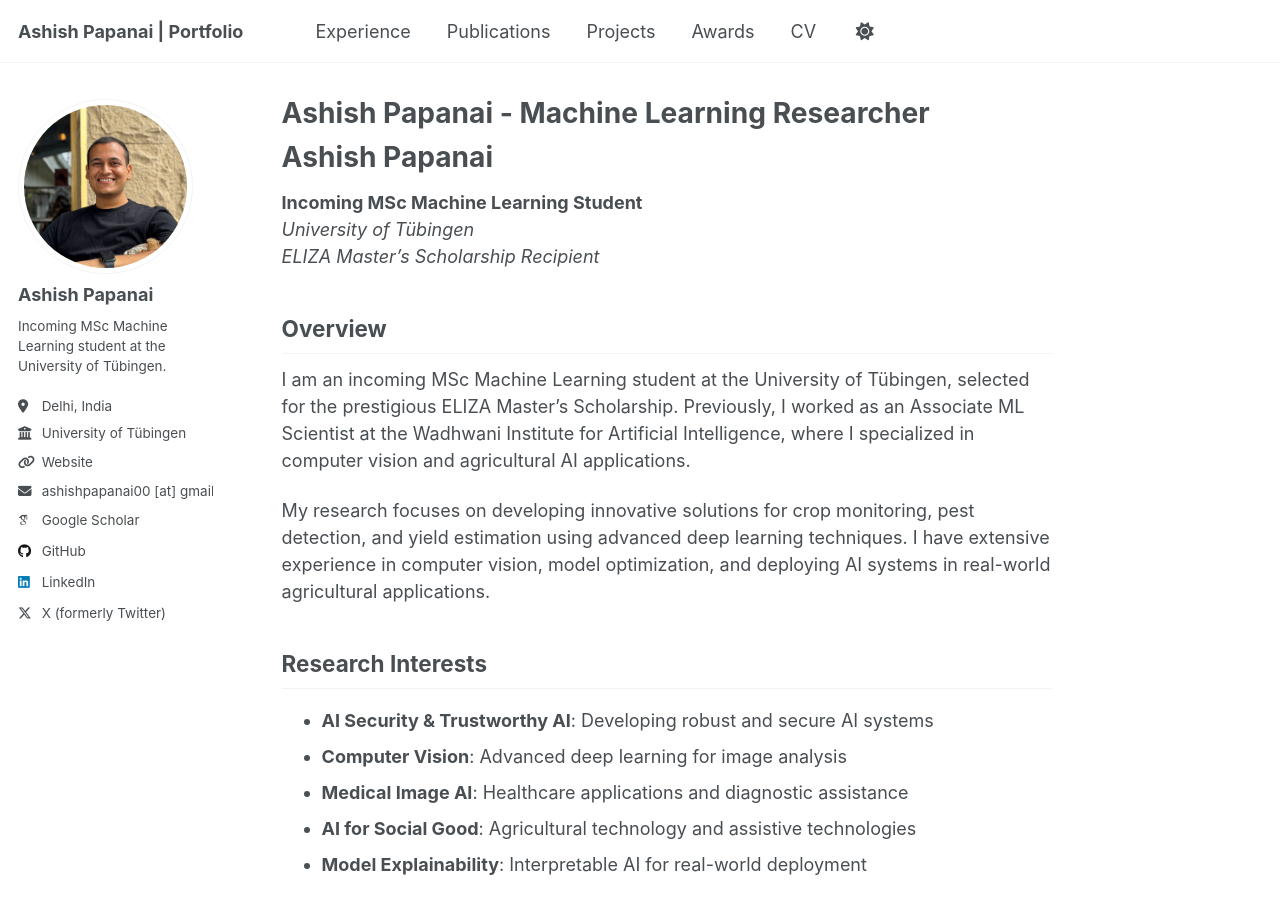
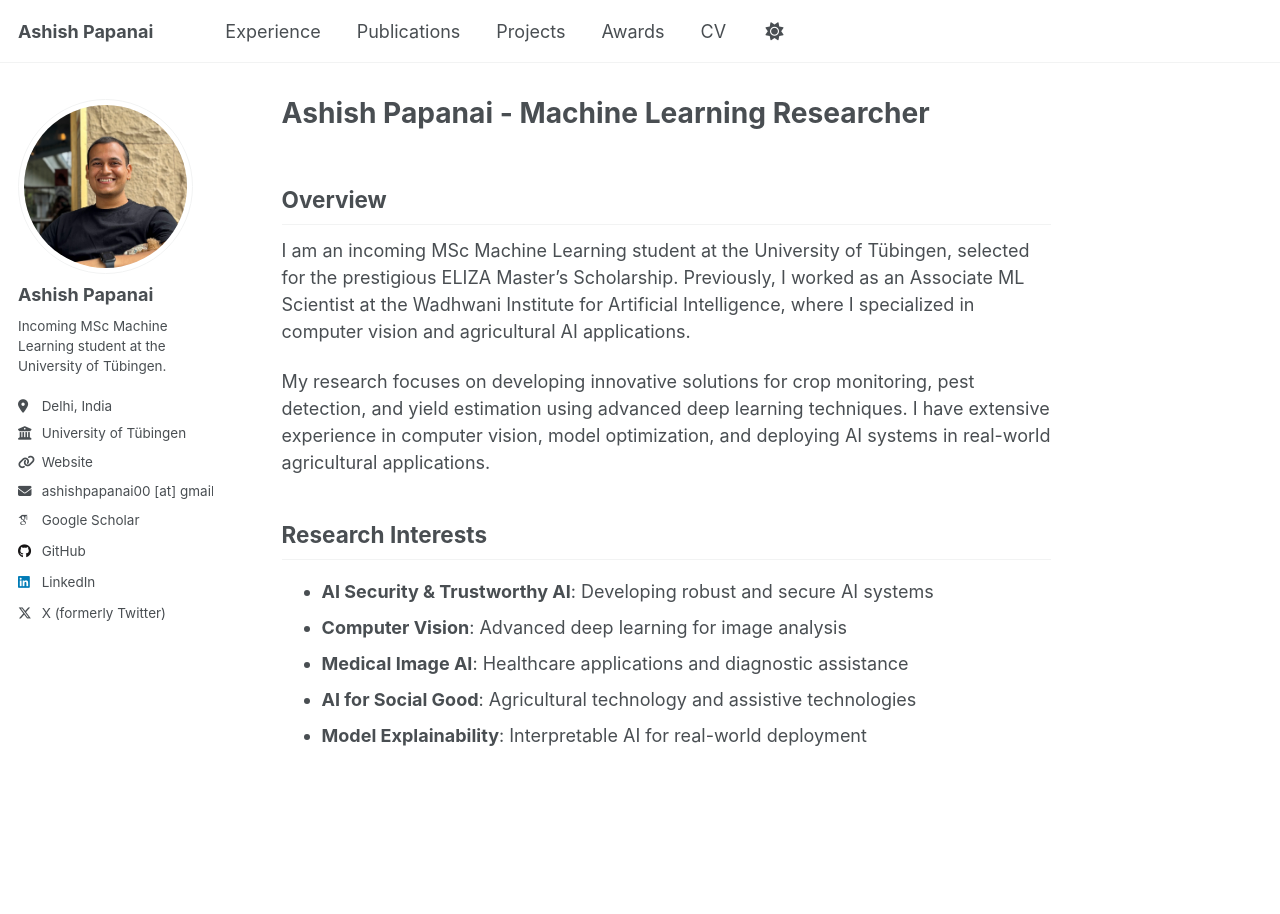
Before and after one commit to ashishpapanai/ashishpapanai.github.io, a Jekyll site: the page built from _pages/about.md, in a window 1280 px wide and 1085 px high. Shown: the top 914 px of the window. Built offline with Jekyll 4.4.1, drawn with Linux system fonts in a browser that asks for light colours; some web fonts are replaced.

Commit message:
Fixed config

```diff
--- a/_config.yml
+++ b/_config.yml
@@ -9,7 +9,7 @@
 # Basic Site Settings
 locale                   : "en-US"
 site_theme               : "default" # Currently available options are "default", "air"
-title                    : "Ashish Papanai | Portfolio"
+title                    : "Ashish Papanai"
 title_separator          : "-"
 name                     : &name "Ashish Papanai"
 description              : &description "Machine Learning Researcher and Associate ML Scientist at Wadhwani Institute for Artificial Intelligence"
--- a/_pages/about.md
+++ b/_pages/about.md
@@ -7,11 +7,11 @@ redirect_from:
   - /about.html
 ---
 
-# Ashish Papanai
+<!-- # Ashish Papanai
 
 **Incoming MSc Machine Learning Student**
 *University of Tübingen*
-*ELIZA Master's Scholarship Recipient*
+*ELIZA Master's Scholarship Recipient* -->
 
 ## Overview
 
```
Also changed, not shown: _pages/projects.md (+0 -3 lines).
